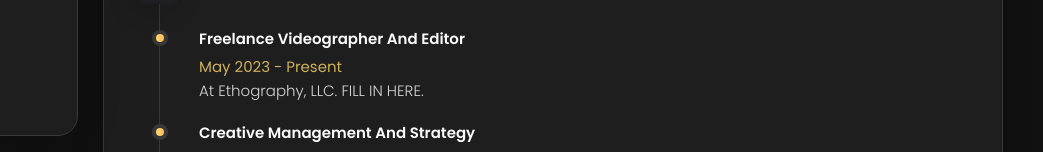
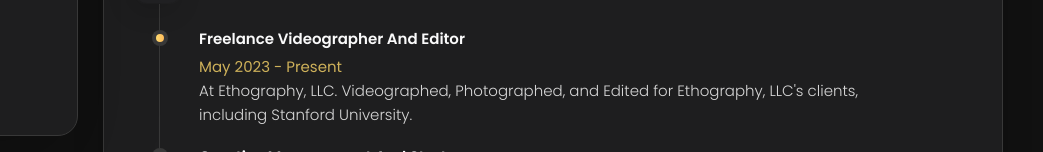
Before and after one commit to dinakh2/dina.hashash.github.io, a plain HTML site: page index.html in a window 1280 px wide. Both pictures are taken after a click on the button "Resume". Shown: the part 648-800 px from the top of the page, 237-1280 px from the left. Drawn offline with nearby package versions, Linux system fonts and the light colour scheme.

Commit message:
Update ethography description

```diff
--- a/index.html
+++ b/index.html
@@ -570,7 +570,7 @@
               <span>May 2023 - Present</span>
 
               <p class="timeline-text">
-                At Ethography, LLC. FILL IN HERE.
+                At Ethography, LLC. Videographed, Photographed, and Edited for Ethography, LLC's clients, including Stanford University.
               </p>
 
             </li>
```
